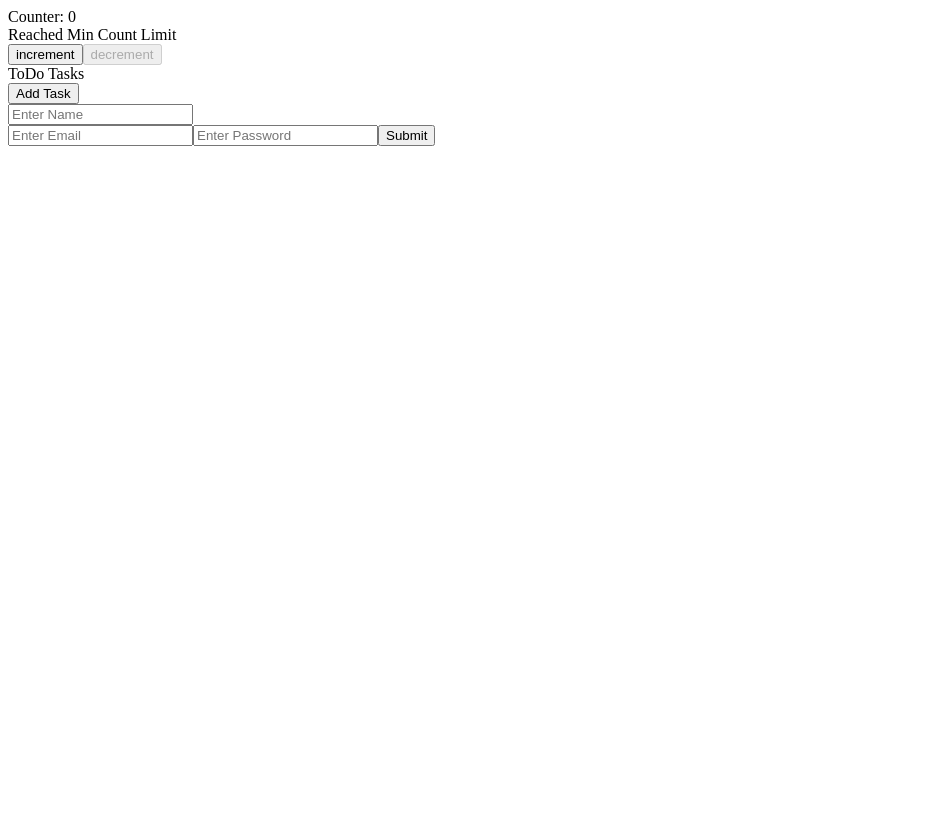
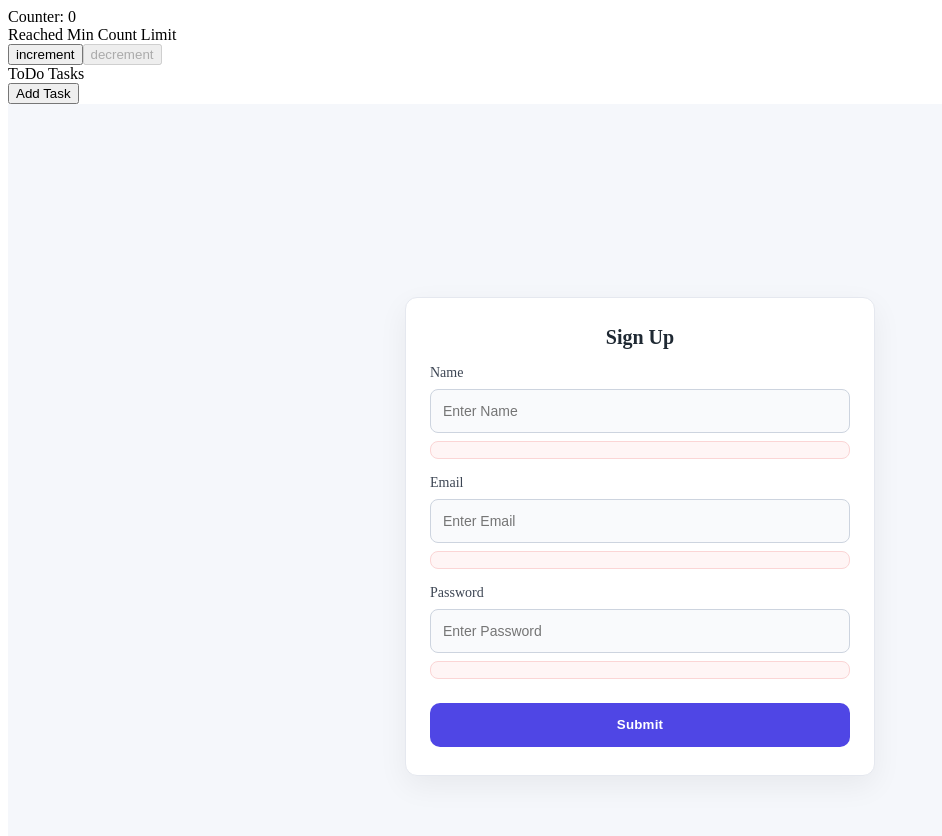
Before and after one commit to ArjunDivraniya/MERN, a React (Vite) app in the folder MAchine Coding/Components/: page / in a window 1280 px wide. Shown: the top 836 px of the page, without its empty margins (0-942 px from the left). Before the commit the page ends 800 px from the top, so only its background shows below. Built offline with nearby package versions, Linux system fonts and the light colour scheme.

Commit message:
add normal css on Form components..

```diff
--- a/MAchine Coding/Components/src/Components/Form.jsx
+++ b/MAchine Coding/Components/src/Components/Form.jsx
@@ -1,4 +1,5 @@
 import React , {useState , useEffect} from 'react'
+import './form.css'
 
 const Form = () => {
 
@@ -45,17 +46,31 @@ const Form = () => {
     }
      return (
      <>
-   <form onSubmit={handleclick}>
+     <div className="form-container">
+        <form className="form-card" onSubmit={handleclick}>
+            <h2 className="form-title">Sign Up</h2>
+
+            <div className="form-field">
+                <label>Name</label>
                 <input type='text' name='name' value={form.name} placeholder='Enter Name' onChange={handlechange} />
-   {(!form.name) && <div style={{color : "red"}}>{error}</div>}
+                {(!form.name) && <div className="error-text">{error}</div>}
+            </div>
+
+            <div className="form-field">
+                <label>Email</label>
                 <input type='email' name='email' value={form.email} placeholder='Enter Email' onChange={handlechange} />
-      {(!form.email) || (!form.email.includes("@")) || (!form.email.includes(".com")) && <div style={{color : "red"}}>{error}</div>}
+                {((!form.email) || (!form.email.includes("@")) || (!form.email.includes(".com"))) && <div className="error-text">{error}</div>}
+            </div>
 
+            <div className="form-field">
+                <label>Password</label>
                 <input type='password' name='password' value={form.password} placeholder='Enter Password' onChange={handlechange} />
-      {(!form.password) || (form.password.length < 6) && <div style={{color : "red"}}>{error}</div>}
-    <button type="submit" >Submit</button>
+                {((!form.password) || (form.password.length < 6)) && <div className="error-text">{error}</div>}
+            </div>
 
+            <button className="submit-btn" type="submit" >Submit</button>
         </form>
+     </div>
      </>
     )
 }
--- /dev/null
+++ b/MAchine Coding/Components/src/Components/form.css
@@ -0,0 +1,96 @@
+.form-container {
+  min-height: 100vh;
+  display: flex;
+  align-items: center;
+  justify-content: center;
+  background: #f5f7fb;
+  padding: 32px;
+}
+
+.form-card {
+  width: min(420px, 100%);
+  background: #ffffff;
+  border: 1px solid #e5e8ef;
+  box-shadow: 0 10px 30px rgba(0, 0, 0, 0.06);
+  border-radius: 12px;
+  padding: 28px 24px;
+  display: flex;
+  flex-direction: column;
+  gap: 16px;
+}
+
+.form-title {
+  margin: 0;
+  font-size: 20px;
+  font-weight: 600;
+  color: #1f2933;
+  text-align: center;
+}
+
+.form-field {
+  display: flex;
+  flex-direction: column;
+  gap: 8px;
+}
+
+.form-field label {
+  font-size: 14px;
+  color: #3c4553;
+  font-weight: 500;
+}
+
+.form-field input {
+  height: 42px;
+  padding: 0 12px;
+  border-radius: 8px;
+  border: 1px solid #cdd4df;
+  background: #f9fafc;
+  font-size: 14px;
+  color: #1f2933;
+  transition: border-color 0.15s ease, box-shadow 0.15s ease, background 0.15s ease;
+}
+
+.form-field input:focus {
+  outline: none;
+  border-color: #4f46e5;
+  background: #ffffff;
+  box-shadow: 0 0 0 3px rgba(79, 70, 229, 0.15);
+}
+
+.submit-btn {
+  margin-top: 8px;
+  height: 44px;
+  border: none;
+  border-radius: 10px;
+  background: #4f46e5;
+  color: #ffffff;
+  font-weight: 600;
+  letter-spacing: 0.2px;
+  cursor: pointer;
+  transition: transform 0.1s ease, box-shadow 0.15s ease, background 0.15s ease;
+}
+
+.submit-btn:hover {
+  background: #4338ca;
+  box-shadow: 0 8px 20px rgba(67, 56, 202, 0.25);
+}
+
+.submit-btn:active {
+  transform: translateY(1px);
+}
+
+.error-text {
+  color: #d14343;
+  font-size: 13px;
+  background: #fff5f5;
+  border: 1px solid #fbd5d5;
+  padding: 8px 10px;
+  border-radius: 8px;
+}
+
+@media (max-width: 520px) {
+  .form-card {
+    padding: 24px 18px;
+    border-radius: 10px;
+  }
+}
```
Lines whose indentation alone changed are shown as unchanged.
